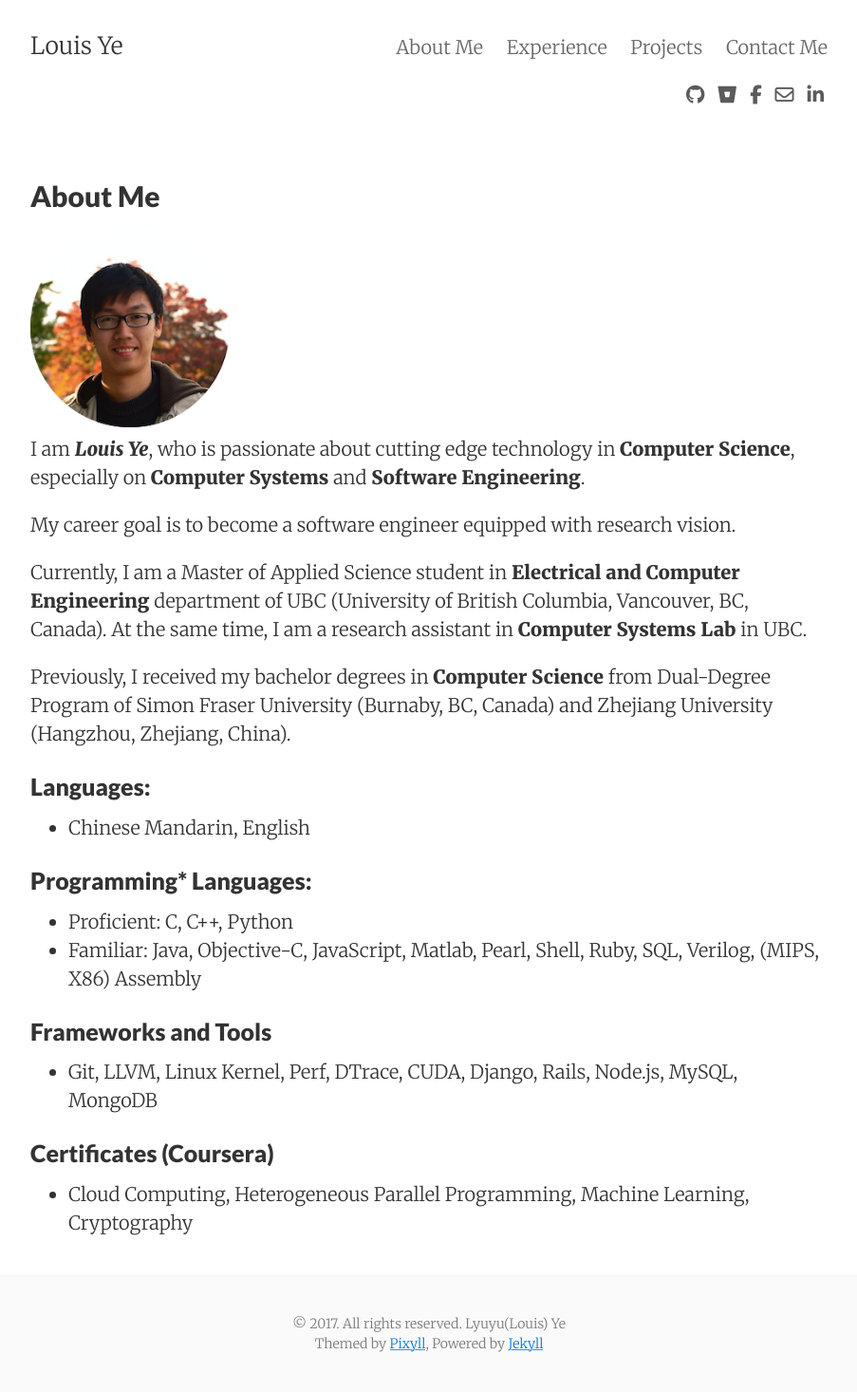
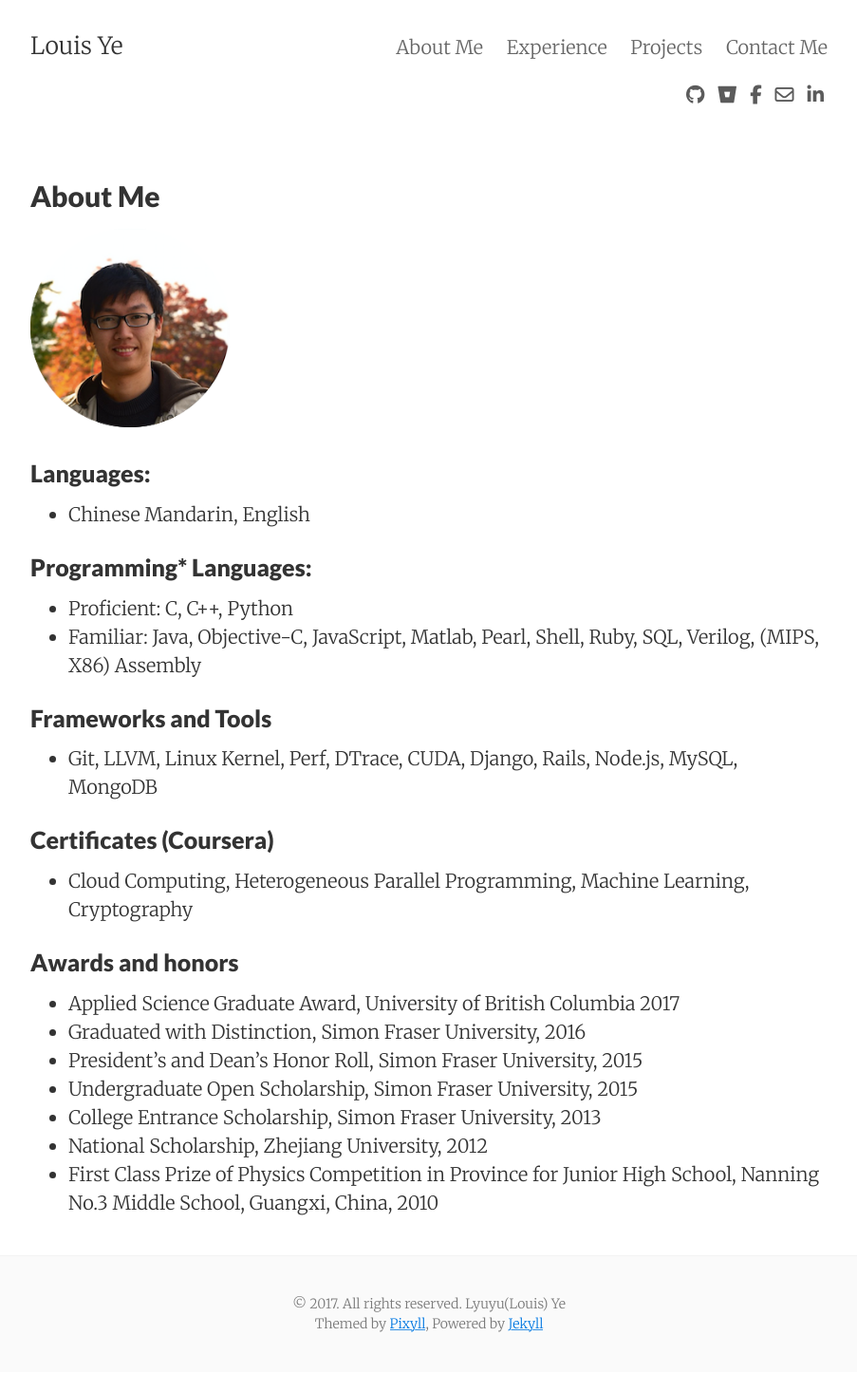
Before and after one commit to Louis-Ye/Louis-Ye.github.io, a Jekyll site: the page built from about/index.md, in a window 1280 px wide. Shown: the whole page at 95% size, without its empty margins (188-1091 px from the left). Built offline with Jekyll 4.4.1, drawn with Linux system fonts in a browser that asks for light colours; nearby versions of some CDN libraries; after the commit the page ends 1445 px from its top, so only the background shows below that.

Commit message:
Update about

```diff
--- a/about/index.md
+++ b/about/index.md
@@ -7,23 +7,6 @@ tags: About Me
 <div class="col-3">
   <img width="25%" src="http:{{ baseurl }}/images/{{ site.headpic }}" />
 </div>
-
-<p>
-    I am <b><i>Louis Ye</i></b>, who is passionate about cutting edge technology in <b>Computer Science</b>, especially on <b>Computer Systems</b> and <b>Software Engineering</b>.
-</p>
-
-<p>
-    My career goal is to become a software engineer equipped with research vision.
-</p>
-
-<p>
-    Currently, I am a Master of Applied Science student in <b>Electrical and Computer Engineering</b> department of UBC (University of British Columbia, Vancouver, BC, Canada). At the same time, I am a research assistant in <b>Computer Systems Lab</b> in UBC.
-</p>
-
-<p>
-    Previously, I received my bachelor degrees in <b>Computer Science</b> from Dual-Degree Program of Simon Fraser University (Burnaby, BC, Canada) and Zhejiang University (Hangzhou, Zhejiang, China).
-</p>
-
 
 ### Languages:
 * Chinese Mandarin, English
@@ -37,3 +20,12 @@ tags: About Me
 
 ### Certificates (Coursera)
 * Cloud Computing, Heterogeneous Parallel Programming, Machine Learning, Cryptography
+
+### Awards and honors
+* Applied Science Graduate Award, University of British Columbia 2017
+* Graduated with Distinction, Simon Fraser University, 2016
+* President’s and Dean’s Honor Roll, Simon Fraser University, 2015
+* Undergraduate Open Scholarship, Simon Fraser University, 2015
+* College Entrance Scholarship, Simon Fraser University, 2013
+* National Scholarship, Zhejiang University, 2012
+* First Class Prize of Physics Competition in Province for Junior High School, Nanning No.3 Middle School, Guangxi, China, 2010
```
Also changed, not shown: index.html (+15 -1 lines).
